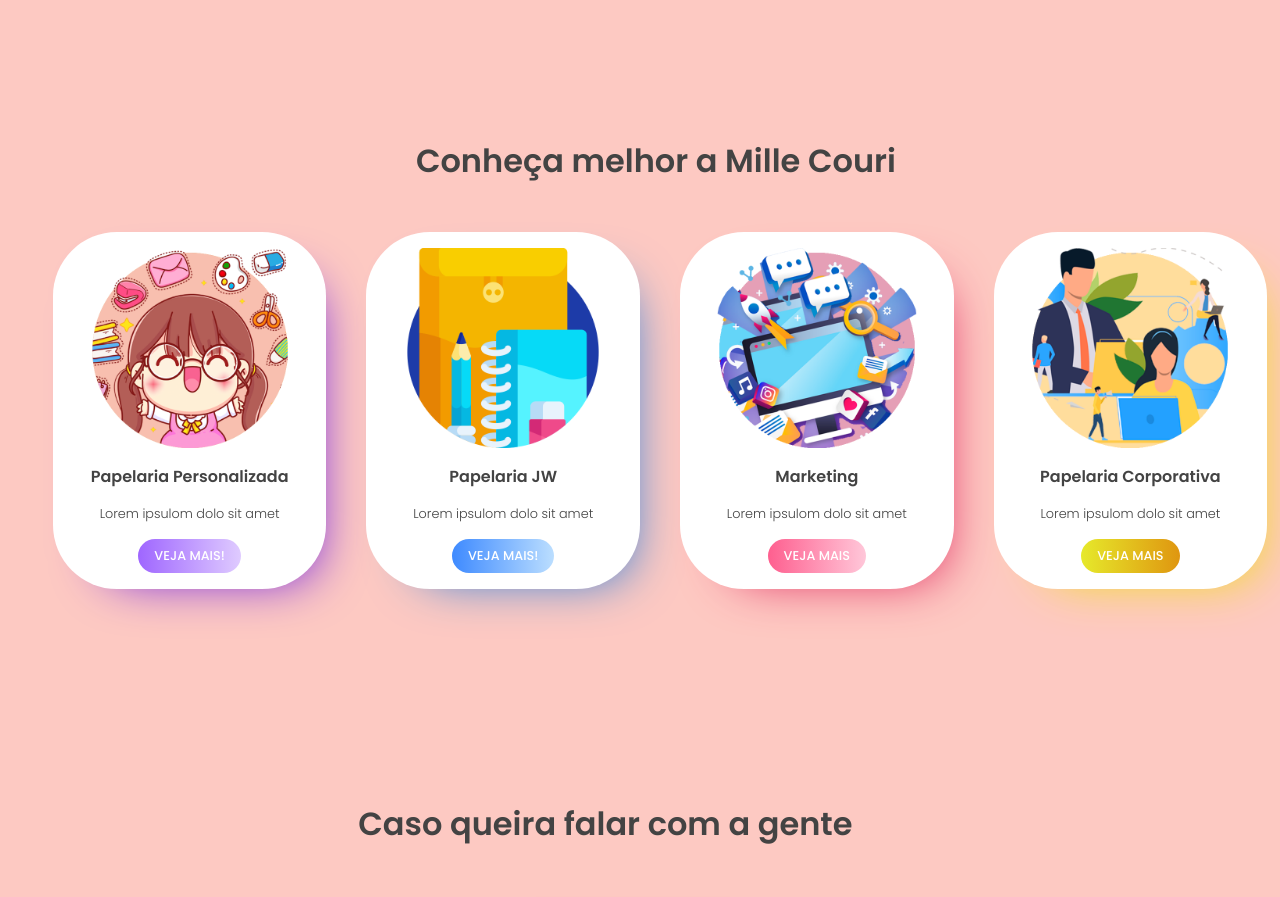
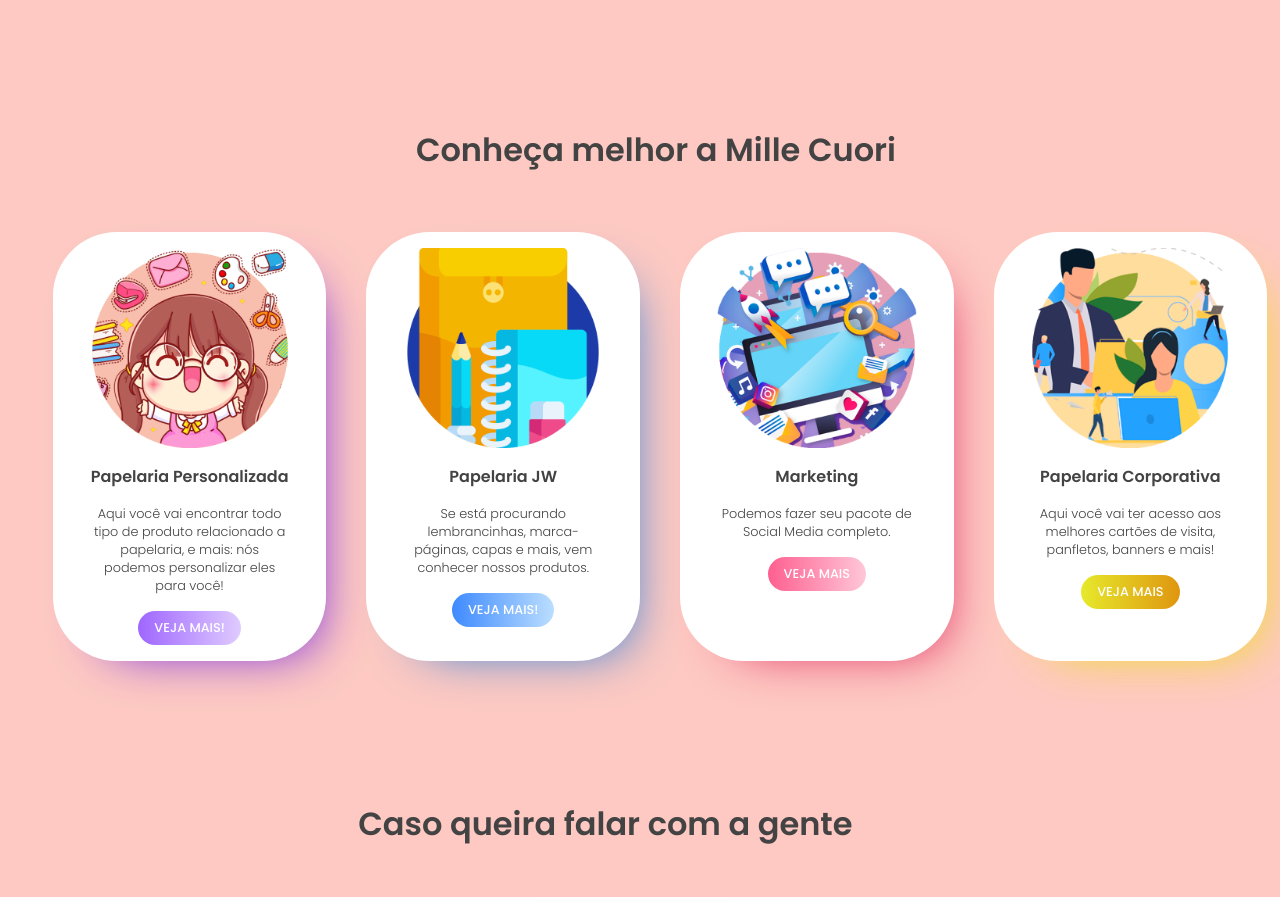
Before and after one commit to matheusfernandes1999/millecouri, a plain HTML site: page index.html in a window 1280 px wide. Shown: the part 800-1697 px from the top of the page. Drawn offline with Linux system fonts and the light colour scheme.

Commit message:
Update index.html

```diff
--- a/index.html
+++ b/index.html
@@ -4,7 +4,7 @@
     <meta charset="UTF-8">
     <meta http-equiv="X-UA-Compatible" content="IE=edge">
     <meta name="viewport" content="width=device-width, initial-scale=1.0">
-    <title>Mille Couri</title>
+    <title>Mille Cuori</title>
     <link href="https://fonts.googleapis.com/css2?family=Poppins:wght@300;400;500;600&display=swap" rel="stylesheet">
     <link rel="stylesheet" href="style.css">
 
@@ -38,7 +38,7 @@
     <main class="cards">
 
         <a class="pontoum" name="inicio"></a>
-        <h1>Conheça melhor a Mille Couri</h1>
+        <h1>Conheça melhor a Mille Cuori</h1>
 
         <section class="card produtoum">
 
@@ -47,7 +47,7 @@
             </div>
 
             <h3>Papelaria Personalizada</h3>
-            <span>Lorem ipsulom dolo sit amet</span>
+            <span>Aqui você vai encontrar todo tipo de produto relacionado a papelaria, e mais: nós podemos personalizar eles para você!</span>
             <button>Veja mais!</button>
 
         </section>
@@ -60,7 +60,7 @@
             </div>
 
             <h3>Papelaria JW</h3>
-            <span>Lorem ipsulom dolo sit amet</span>
+            <span>Se está procurando lembrancinhas, marca-páginas, capas e mais, vem conhecer nossos produtos.</span>
             <button>Veja mais!</button>
 
         </section>
@@ -72,7 +72,7 @@
             </div>
 
             <h3>Marketing</h3>
-            <span>Lorem ipsulom dolo sit amet</span>
+            <span>Podemos fazer seu pacote de Social Media completo.</span>
             <button>Veja mais</button>
 
         </section>
@@ -86,7 +86,7 @@
         </div>
 
         <h3>Papelaria Corporativa</h3>
-        <span>Lorem ipsulom dolo sit amet</span>
+        <span>Aqui você vai ter acesso aos melhores cartões de visita, panfletos, banners e mais!</span>
         <button>Veja mais</button>
 
     </section>
```
